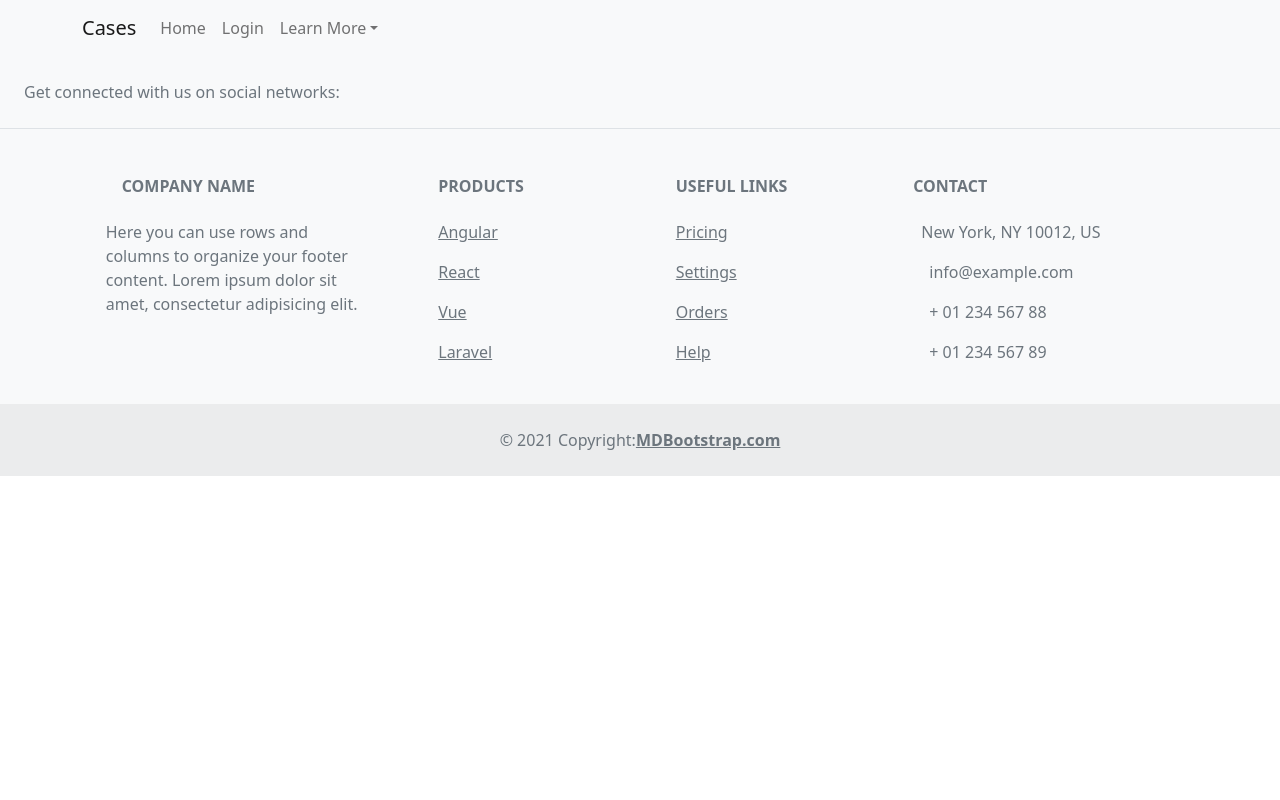
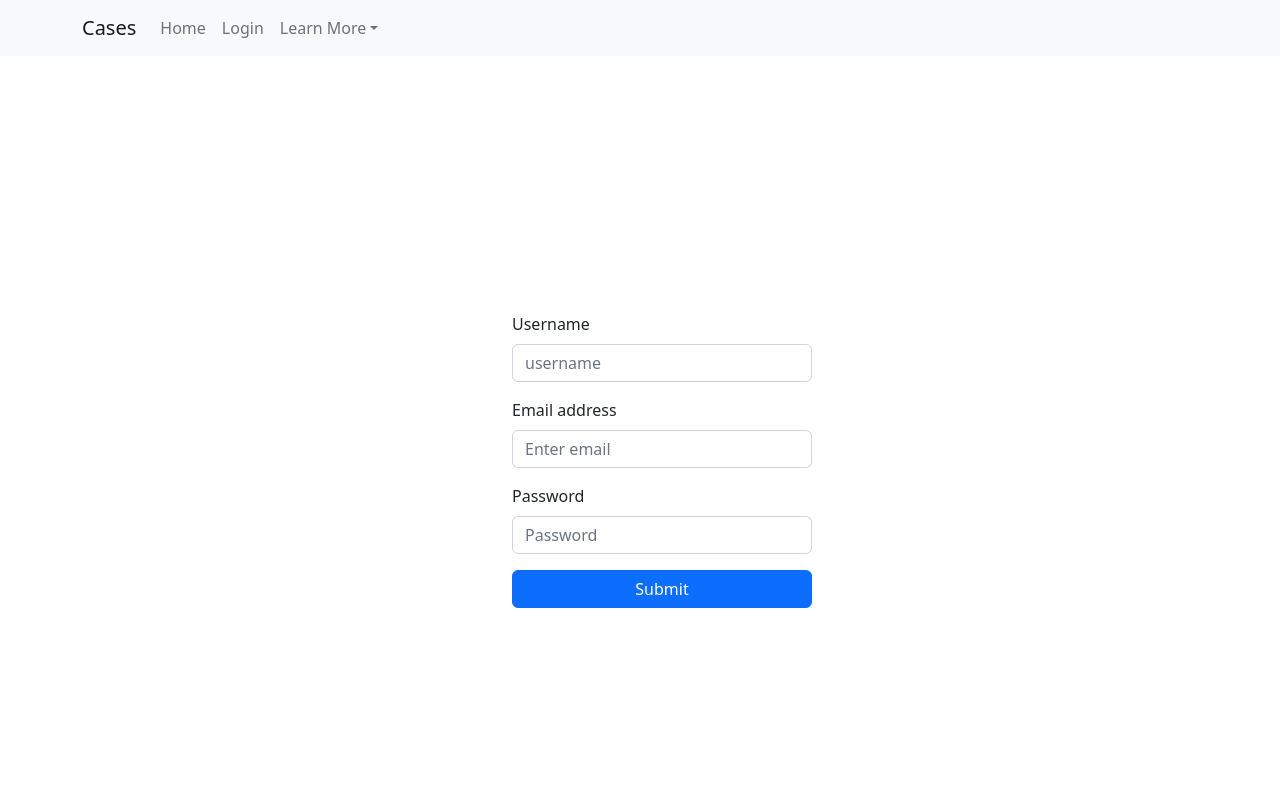
Before and after one commit to xleonard1/Attorney-Case-Management, a React (Create React App) app in the folder client/: page /signup in a window 1280 px wide. Shown: the top 800 px of the page. Built offline with nearby package versions, Linux system fonts and the light colour scheme.

Commit message:
added signup page and form submission functionality

```diff
--- a/client/src/App.js
+++ b/client/src/App.js
@@ -4,6 +4,7 @@ import { ApolloClient, InMemoryCache, ApolloProvider, createHttpLink, } from '@a
 import { setContext } from '@apollo/client/link/context';
 import Home from './pages/Home';
 import Login from './pages/Login';
+import Signup from './pages/Signup'
 import Navigation from './components/Nav';
 import Footer from './components/Footer';
 import 'bootstrap/dist/css/bootstrap.min.css';
@@ -42,6 +43,10 @@ function App() {
                 path ="/login"
                 element={<Login />}
               />
+              <Route
+                path="/signup"
+                element={<Signup/>}
+              />
             </Routes>
           <Footer />
         </div>
--- a/client/src/pages/Login.js
+++ b/client/src/pages/Login.js
@@ -20,11 +20,39 @@ const styles = {
 
 
 export default function Login () {
+
+    const [email, setEmail] = useState('')
+    const [password, setPassword] = useState('')
+    function handleInputChange (e) {
+       const { target } = e;
+       const inputType = target.name;
+       const inputValue = target.value;
+
+       if(inputType === "email") {
+           setEmail(inputValue)
+       } else {
+           setPassword(inputValue)
+       };
+    }
+
+    function handleFormSubmit(e) {
+        e.preventDefault()
+        setEmail('')
+        setPassword('')
+    }
+
+
+
     return (
         <Form style={styles.formStyle}>
           <Form.Group className="mb-3" controlId="formBasicEmail" style={styles.inputStyle}>
             <Form.Label>Email address</Form.Label>
-            <Form.Control type="email" placeholder="Enter email" />
+            <Form.Control
+               type="email"
+               name="email"
+               placeholder="Enter email"
+               value={email}
+               onChange={handleInputChange} />
             <Form.Text className="text-muted">
               We'll never share your email with anyone else.
             </Form.Text>
@@ -32,9 +60,18 @@ export default function Login () {
 
           <Form.Group className="mb-3" controlId="formBasicPassword" style={styles.inputStyle}>
             <Form.Label>Password</Form.Label>
-            <Form.Control type="password" placeholder="Password" />
+            <Form.Control
+                type="password"
+                placeholder="Password"
+                name="password"
+                value={password}
+                onChange={handleInputChange} />
           </Form.Group>
-          <Button variant="primary" type="submit" style={styles.inputStyle}>
+          <Button
+             variant="primary"
+             type="button"
+             style={styles.inputStyle}
+             onClick={handleFormSubmit}>
             Submit
           </Button>
           <Form.Group>
--- a/client/src/pages/Signup.js
+++ b/client/src/pages/Signup.js
@@ -0,0 +1,92 @@
+import React, { useState } from 'react'
+import Form from 'react-bootstrap/Form';
+import Button from 'react-bootstrap/Button'
+import Alert from 'react-bootstrap/Alert'
+
+
+const styles = {
+    formStyle: {
+        maxWidth: '100%',
+        marginLeft: '40%',
+        marginTop: '20%',
+        marginBottom: '20%'
+    },
+    inputStyle: {
+        width: '300px'
+    }
+}
+
+
+
+
+export default function Login () {
+
+    const [email, setEmail] = useState('')
+    const [password, setPassword] = useState('')
+    const [name, setName ] = useState('')
+
+    function handleInputChange (e) {
+       const { target } = e;
+       const inputType = target.name;
+       const inputValue = target.value;
+
+       if(inputType === "email") {
+           setEmail(inputValue)
+       } else if (inputType === "name") {
+           setName(inputValue)
+       } else {
+           setPassword(inputValue)
+       };
+    }
+
+    function handleFormSubmit(e) {
+        e.preventDefault()
+        setEmail('')
+        setPassword('')
+        setName('')
+    }
+
+
+
+    return (
+        <Form style={styles.formStyle}>
+
+          <Form.Group className="mb-3" controlId="formBasicEmail" style={styles.inputStyle}>
+            <Form.Label>Username</Form.Label>
+            <Form.Control
+               type="name"
+               name="name"
+               placeholder="username"
+               value={name}
+               onChange={handleInputChange} />
+          </Form.Group>
+
+          <Form.Group className="mb-3" controlId="formBasicEmail" style={styles.inputStyle}>
+            <Form.Label>Email address</Form.Label>
+            <Form.Control
+               type="email"
+               name="email"
+               placeholder="Enter email"
+               value={email}
+               onChange={handleInputChange} />
+          </Form.Group>
+
+          <Form.Group className="mb-3" controlId="formBasicPassword" style={styles.inputStyle}>
+            <Form.Label>Password</Form.Label>
+            <Form.Control
+                type="password"
+                placeholder="Password"
+                name="password"
+                value={password}
+                onChange={handleInputChange} />
+          </Form.Group>
+          <Button
+             variant="primary"
+             type="button"
+             style={styles.inputStyle}
+             onClick={handleFormSubmit}>
+            Submit
+          </Button>
+        </Form>
+      );
+}
```
